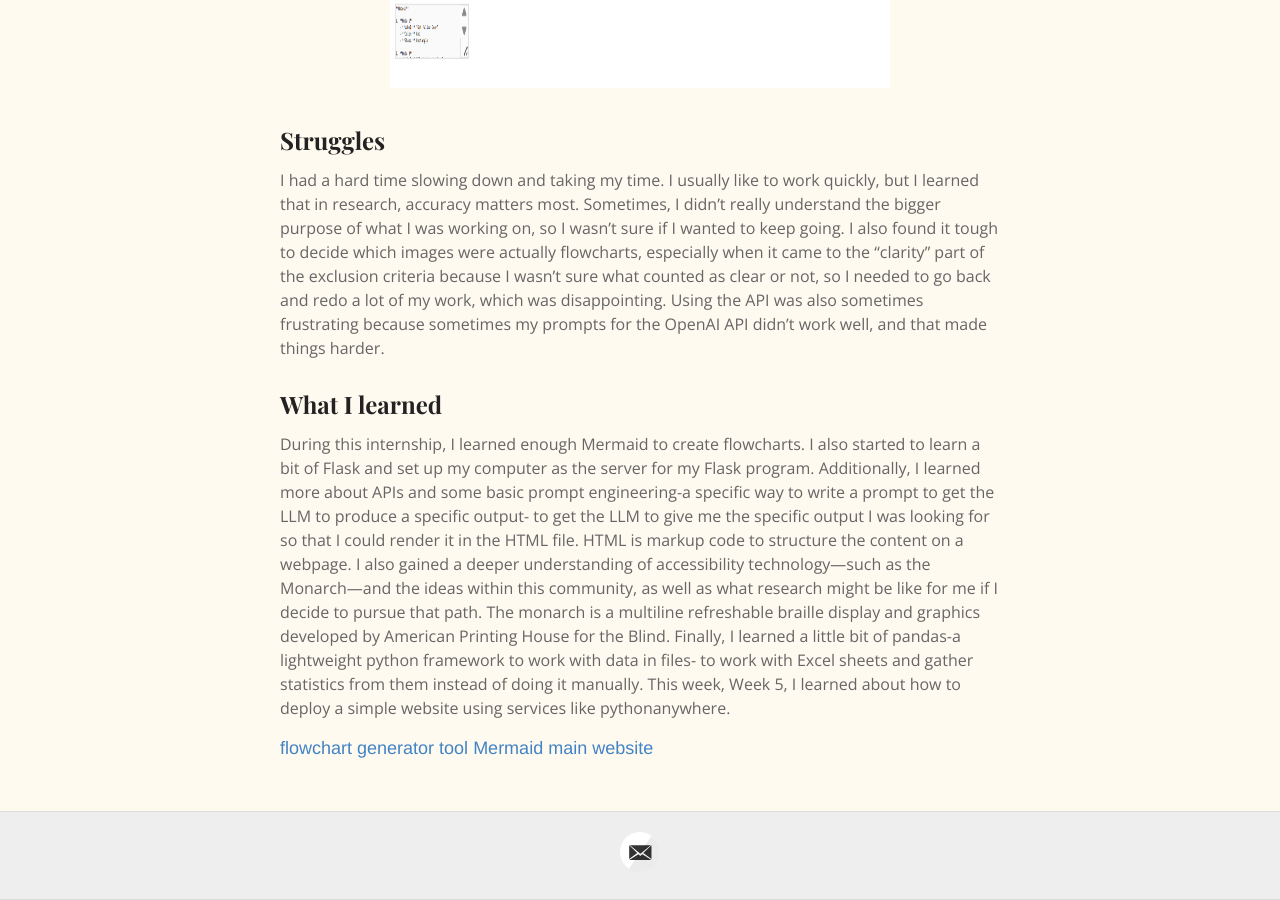
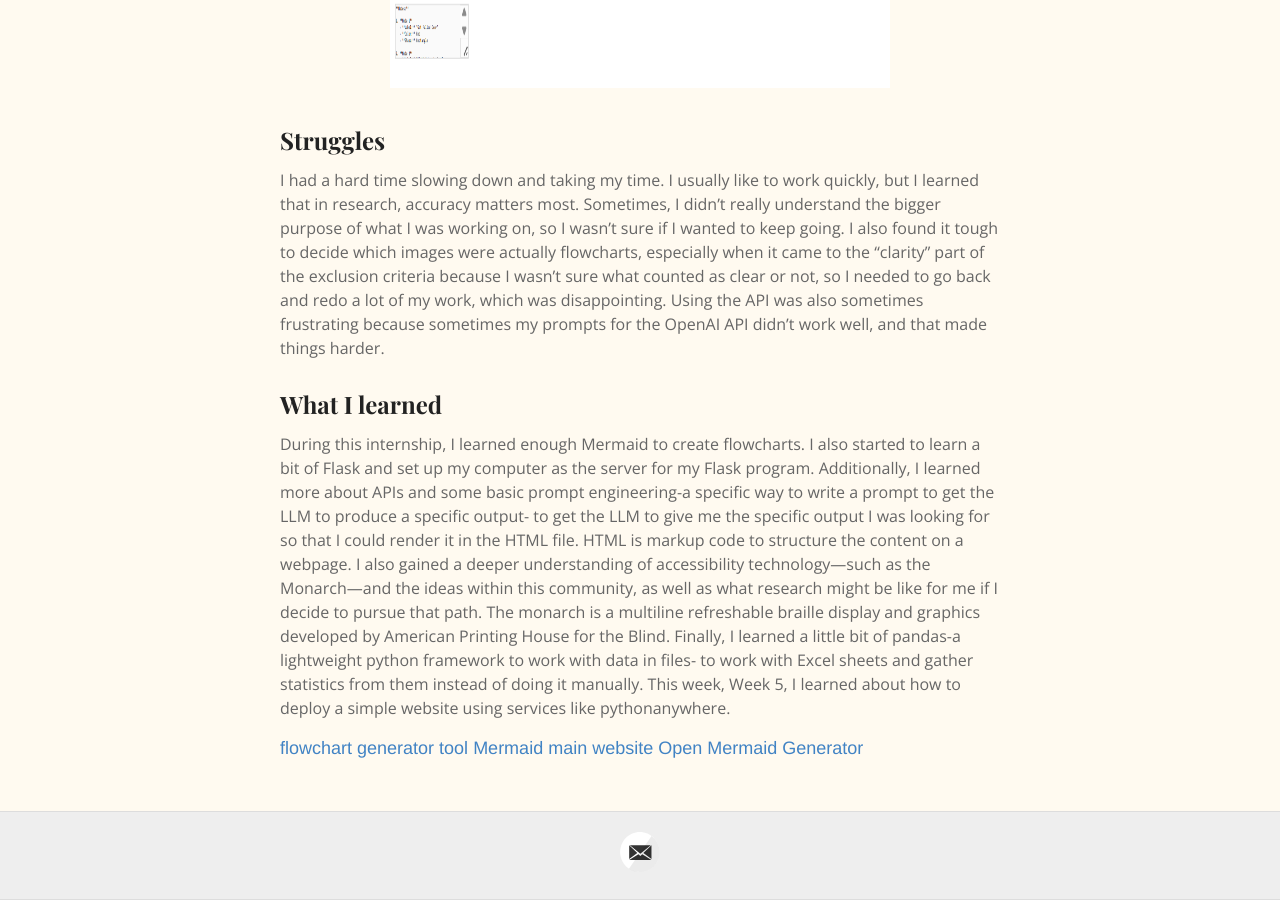
Before and after one commit to haleysus018/Susanna-Haley-CREATE-internship-blog, a Jekyll site: the page built from index.md, in a window 1280 px wide and 900 px high, scrolled down 4001 px. Built offline with Jekyll 4.4.1, drawn with Linux system fonts in a browser that asks for light colours.

Commit message:
Update index.md

```diff
--- a/index.md
+++ b/index.md
@@ -52,3 +52,4 @@ During this internship, I learned enough Mermaid to create flowcharts. I also st
 
 [flowchart generator tool](https://haleysus018.pythonanywhere.com/)
 [Mermaid main website](https://mermaid.js.org/)
+<a href="mermaid_generator.html">Open Mermaid Generator</a>
```
